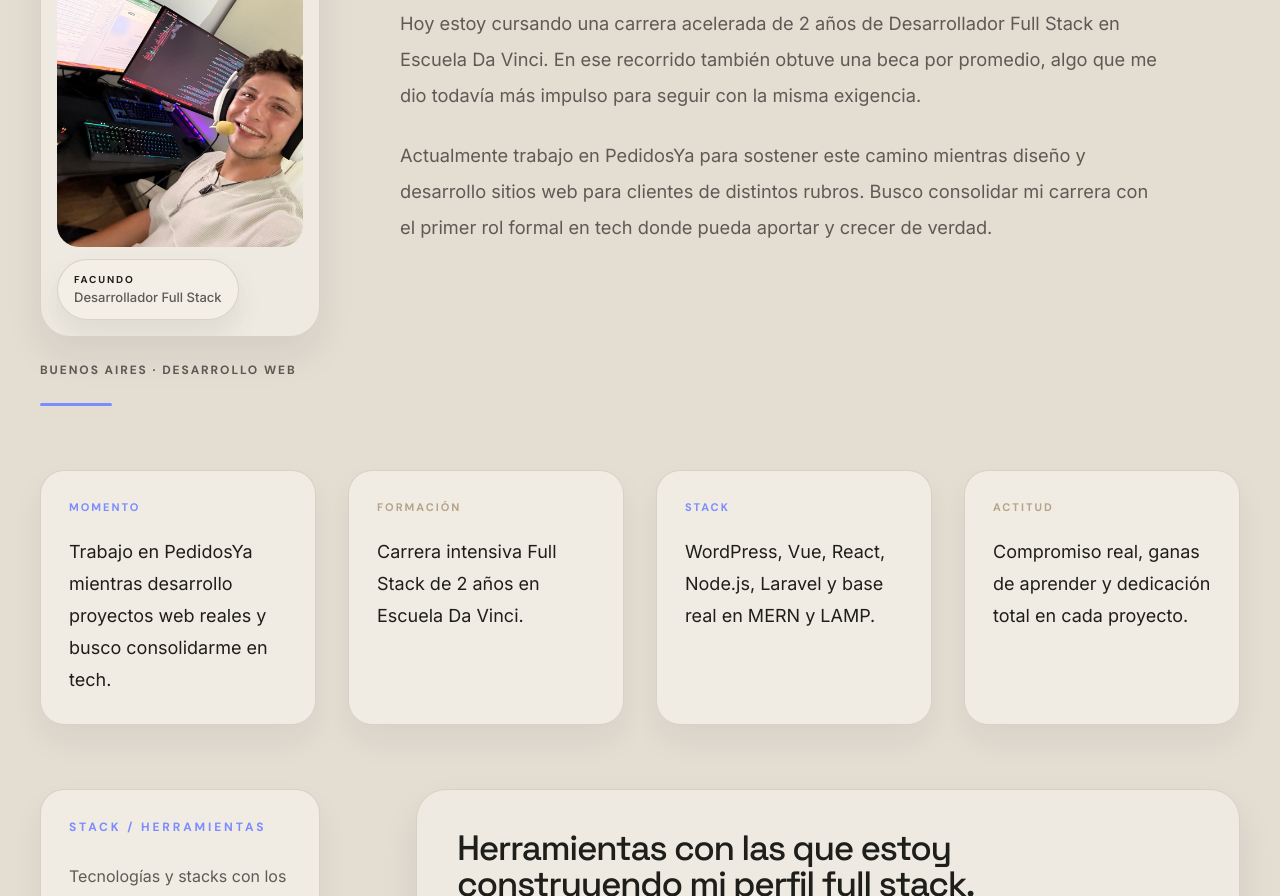
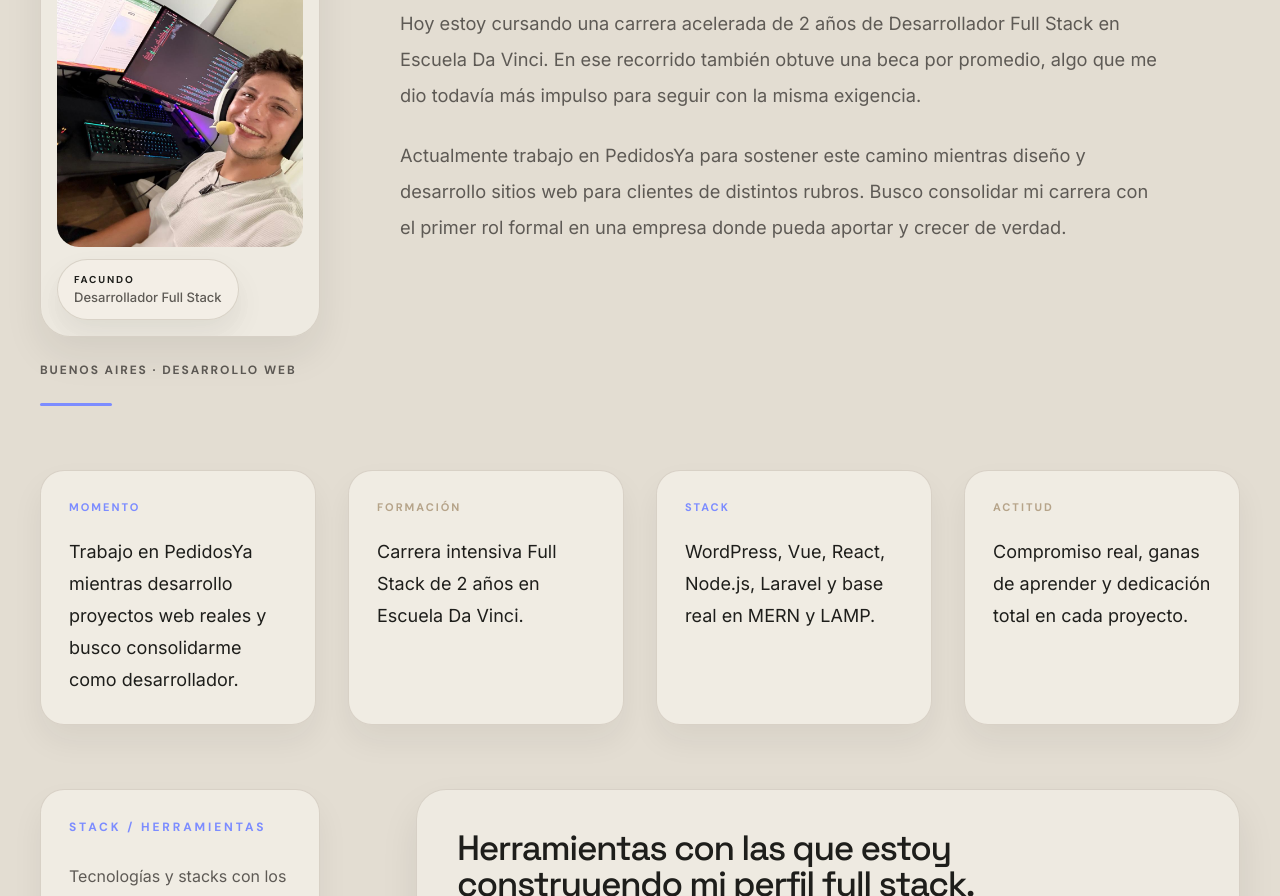
Before and after one commit to querques20/portafolio, a Vue app: page /sobre-mi in a window 1280 px wide. Shown: the part 580-1476 px from the top of the page. Built offline with nearby package versions, Linux system fonts and the light colour scheme.

Commit message:
fix: replace 'tech' with contextual alternatives across portfolio

```diff
--- a/src/content/portfolio.js
+++ b/src/content/portfolio.js
@@ -47,7 +47,7 @@ export const milestones = [
     year: '2026 · Ahora',
     num: '→',
     title: 'Construyendo para clientes reales y buscando el equipo correcto',
-    body: 'Diseño y desarrollo sitios web para clientes reales — e-commerce, gastronomía, branding. Busco mi primer rol formal en tech donde pueda aportar, crecer y responder bien.',
+    body: 'Diseño y desarrollo sitios web para clientes reales — e-commerce, gastronomía, branding. Busco mi primer rol formal en desarrollo web donde pueda aportar, crecer y responder bien.',
     tag: null,
     isNow: true,
   },
@@ -60,7 +60,7 @@ export const pillars = [
 ]
 
 export const aboutCards = [
-  ['MOMENTO',   'Trabajo en PedidosYa mientras desarrollo proyectos web reales y busco consolidarme en tech.', 'var(--accent)'],
+  ['MOMENTO',   'Trabajo en PedidosYa mientras desarrollo proyectos web reales y busco consolidarme como desarrollador.', 'var(--accent)'],
   ['FORMACIÓN', 'Carrera intensiva Full Stack de 2 años en Escuela Da Vinci.',                                'var(--earth)'],
   ['STACK',     'WordPress, Vue, React, Node.js, Laravel y base real en MERN y LAMP.',                       'var(--accent)'],
   ['ACTITUD',   'Compromiso real, ganas de aprender y dedicación total en cada proyecto.',                    'var(--earth)'],
--- a/src/views/AboutView.vue
+++ b/src/views/AboutView.vue
@@ -57,7 +57,7 @@ const { pageRoot } = usePageIntro()
               Hoy estoy cursando una carrera acelerada de 2 años de Desarrollador Full Stack en Escuela Da Vinci. En ese recorrido también obtuve una beca por promedio, algo que me dio todavía más impulso para seguir con la misma exigencia.
             </p>
             <p>
-              Actualmente trabajo en PedidosYa para sostener este camino mientras diseño y desarrollo sitios web para clientes de distintos rubros. Busco consolidar mi carrera con el primer rol formal en tech donde pueda aportar y crecer de verdad.
+              Actualmente trabajo en PedidosYa para sostener este camino mientras diseño y desarrollo sitios web para clientes de distintos rubros. Busco consolidar mi carrera con el primer rol formal en una empresa donde pueda aportar y crecer de verdad.
             </p>
           </div>
         </div>
--- a/src/views/ContactView.vue
+++ b/src/views/ContactView.vue
@@ -59,7 +59,7 @@ const openLink = (link) => {
             <span class="page-title-wrap"><span class="page-title-line">Si necesitás a alguien comprometido para sumarse a un sitio o desarrollo web, me interesa hablar.</span></span>
           </h2>
           <p class="max-w-[660px] text-[1.12rem] leading-8 text-[var(--muted)]">
-            Busco consolidar mi carrera en tech. Me involucro de verdad, respondo bien y mejoro con cada proyecto.
+            Busco consolidar mi carrera en desarrollo web. Me involucro de verdad, respondo bien y mejoro con cada proyecto.
           </p>
         </div>
       </div>
```
